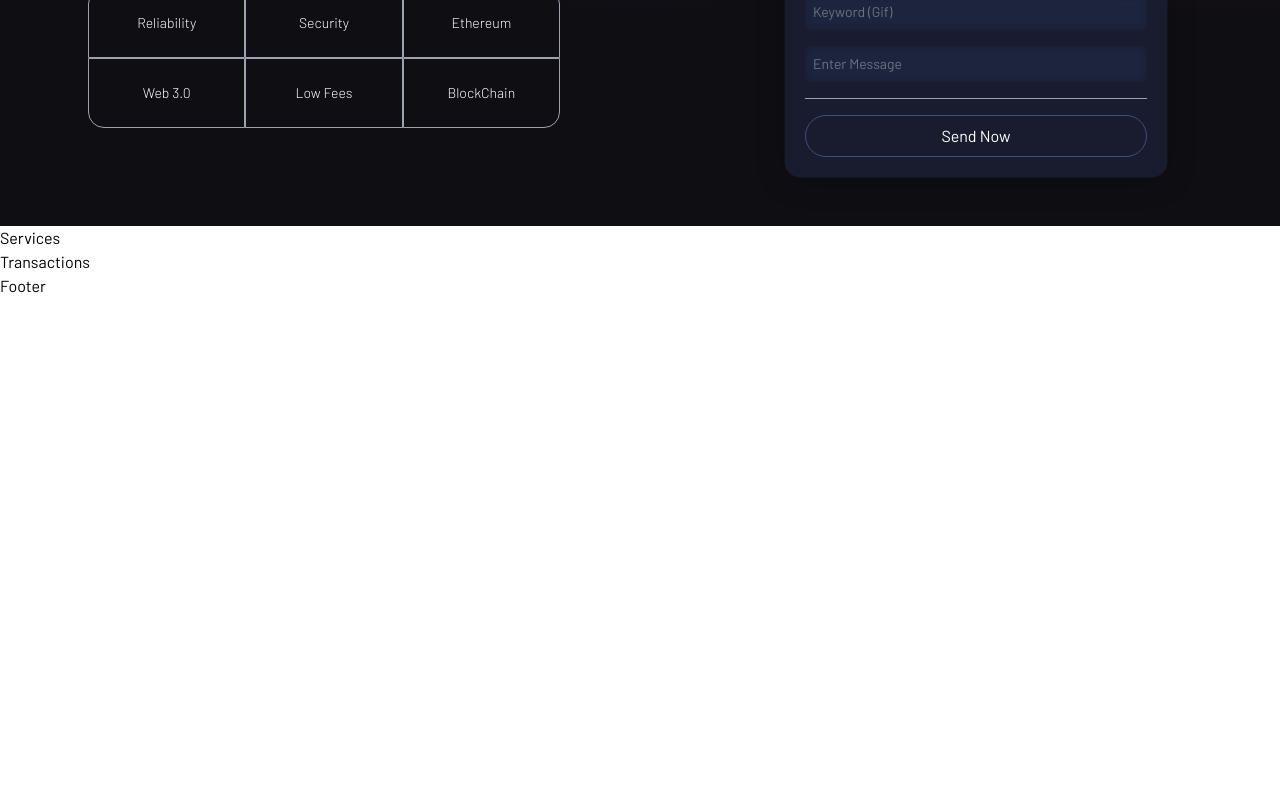
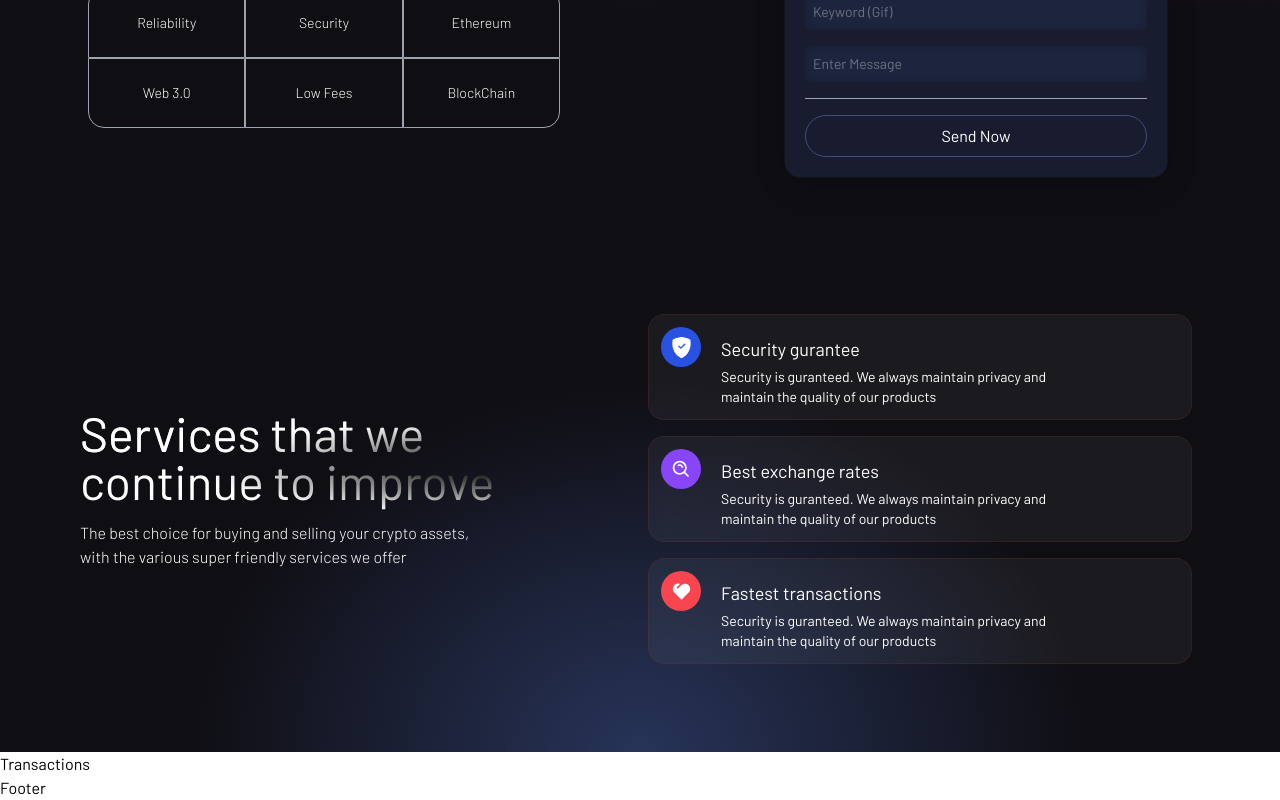
Before and after one commit to yuhcee/kryptonia, a React (Vite) app in the folder client/: page / in a window 1280 px wide. Shown: the part 491-1291 px from the top of the page. Before the commit the page ends 800 px from the top, so only its background shows below. Built offline with nearby package versions, Linux system fonts and the light colour scheme.

Commit message:
feat(services): add services component

```diff
--- a/client/src/components/Services.jsx
+++ b/client/src/components/Services.jsx
@@ -1,4 +1,54 @@
-const Services = () => {
-    return <h1>Services</h1>;
-};
+import React from 'react';
+import { BsShieldFillCheck } from 'react-icons/bs';
+import { BiSearchAlt } from 'react-icons/bi';
+import { RiHeart2Fill } from 'react-icons/ri';
+
+const ServiceCard = ({ color, title, icon, subtitle }) => (
+    <div className="flex flex-row justify-start items-start white-glassmorphism p-3 m-2 cursor-pointer hover:shadow-xl">
+        <div className={`w-10 h-10 rounded-full flex justify-center items-center ${color}`}>{icon}</div>
+        <div className="ml-5 flex flex-col flex-1">
+            <h3 className="mt-2 text-white text-lg">{title}</h3>
+            <p className="mt-1 text-white text-sm md:w-9/12">{subtitle}</p>
+        </div>
+    </div>
+);
+
+const Services = () => (
+    <div className="flex w-full justify-center items-center gradient-bg-services">
+        <div className="flex mf:flex-row flex-col items-center justify-between md:p-20 py-12 px-4">
+            <div className="flex-1 flex flex-col justify-start items-start">
+                <h1 className="text-white text-3xl sm:text-5xl py-2 text-gradient ">
+                    Services that we
+                    <br />
+                    continue to improve
+                </h1>
+                <p className="text-left my-2 text-white font-light md:w-9/12 w-11/12 text-base">
+                    The best choice for buying and selling your crypto assets, with the various super friendly services we offer
+                </p>
+            </div>
+
+            <div className="flex-1 flex flex-col justify-start items-center">
+                <ServiceCard
+                    color="bg-[#2952E3]"
+                    title="Security gurantee"
+                    icon={<BsShieldFillCheck fontSize={21} className="text-white" />}
+                    subtitle="Security is guranteed. We always maintain privacy and maintain the quality of our products"
+                />
+                <ServiceCard
+                    color="bg-[#8945F8]"
+                    title="Best exchange rates"
+                    icon={<BiSearchAlt fontSize={21} className="text-white" />}
+                    subtitle="Security is guranteed. We always maintain privacy and maintain the quality of our products"
+                />
+                <ServiceCard
+                    color="bg-[#F84550]"
+                    title="Fastest transactions"
+                    icon={<RiHeart2Fill fontSize={21} className="text-white" />}
+                    subtitle="Security is guranteed. We always maintain privacy and maintain the quality of our products"
+                />
+            </div>
+        </div>
+    </div>
+);
+
 export default Services;
```
